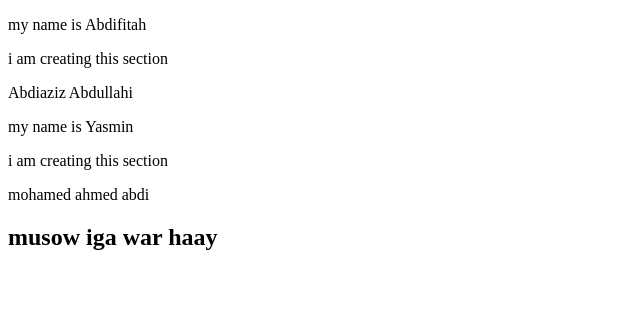
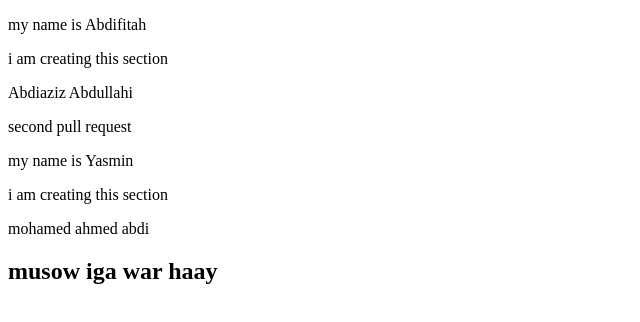
Before and after one commit to engabdiyare/our-web, a plain HTML site: page index.html in a window 1280 px wide. Shown: the whole page, without its empty margins (0-640 px from the left). Drawn offline with Linux system fonts and the light colour scheme.

Commit message:
github is done

```diff
--- a/index.html
+++ b/index.html
@@ -21,6 +21,10 @@
         <p>Abdiaziz Abdullahi</p>
     </section>
 
+    <section>
+        <p>second pull request</p>
+    </section>
+
     <!-- Yasmin Section -->
     <section>
         <p>my name is Yasmin</p>
@@ -34,4 +38,5 @@
         <h1>musow iga war haay</h1>
     </section>
 </body>
+
 </html>
```
Lines whose indentation alone changed are shown as unchanged.
